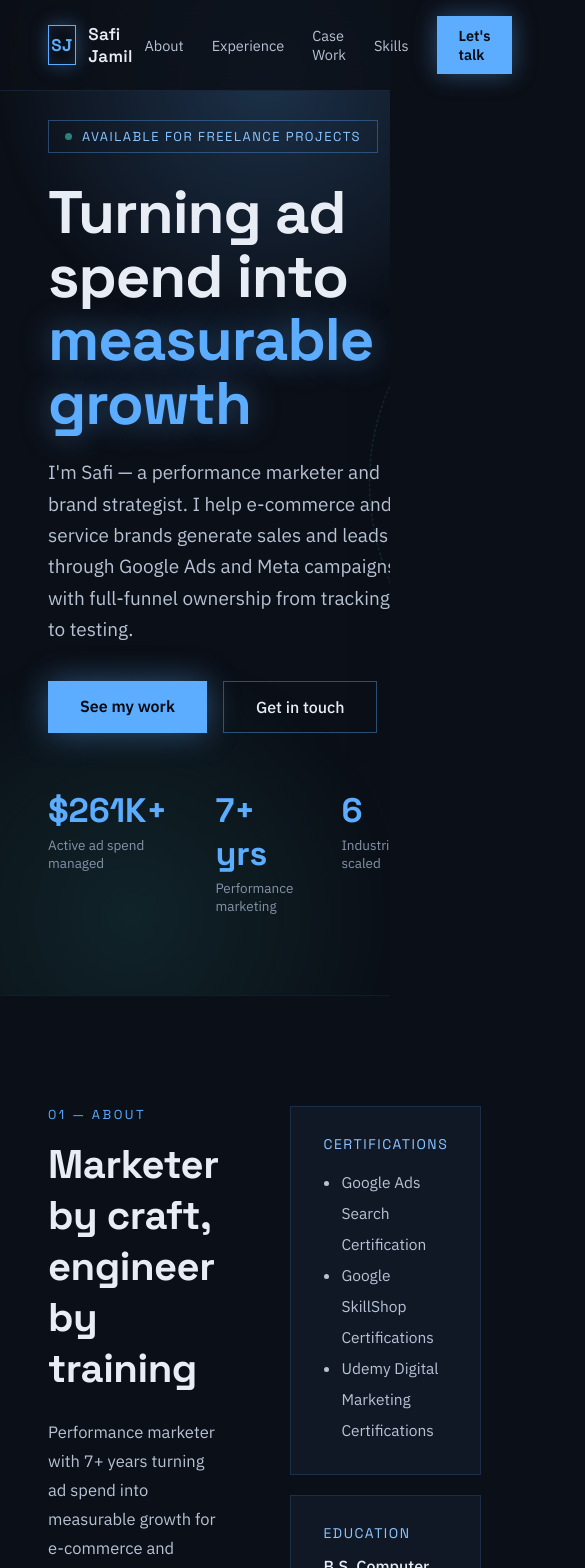
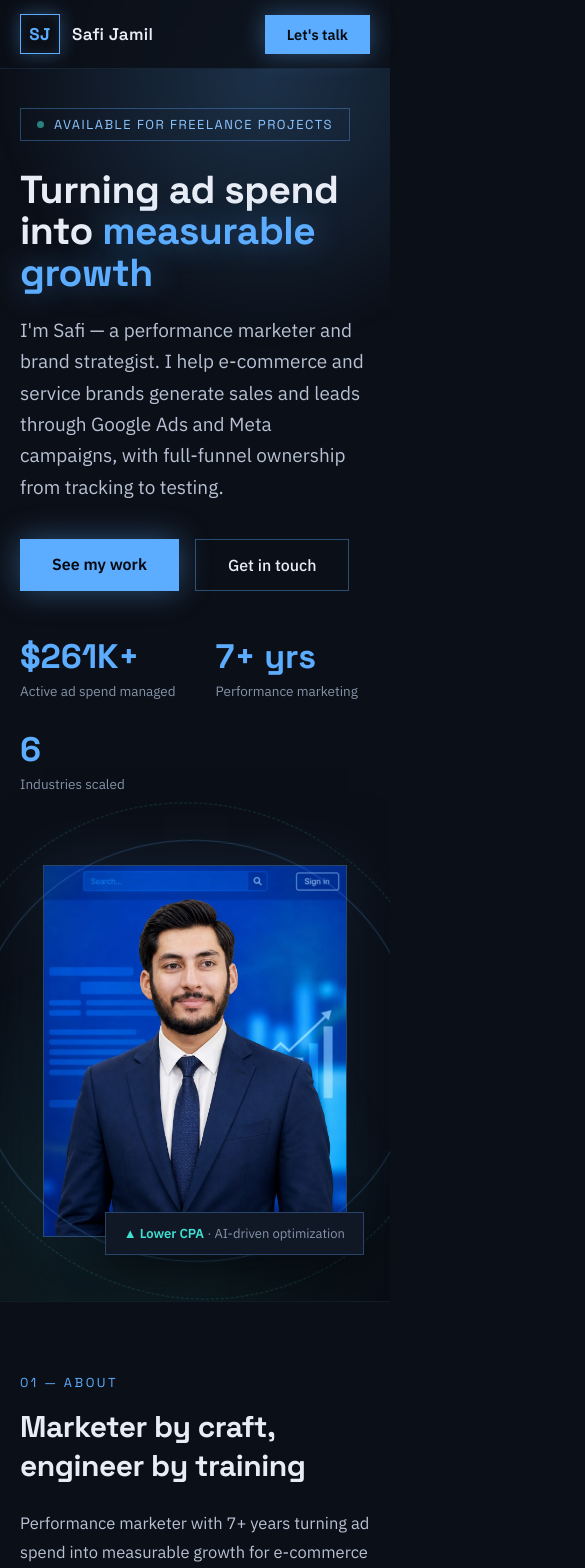
Before and after one commit to devteamstarforcesolutions/safijamil-website, a Next.js app: page / in a window 390 px wide. Shown: the top 1568 px of the page, 585 px wide, since content can reach past the window. Built offline with nearby package versions, Linux system fonts and the light colour scheme.

Commit message:
Add files via upload

```diff
--- a/src/app/globals.css
+++ b/src/app/globals.css
@@ -9,6 +9,7 @@ html {
 html,
 body {
   max-width: 100vw;
+  overflow-x: hidden;
 }
 
 body {
@@ -213,3 +214,211 @@ textarea::placeholder {
 .field:focus {
   border-color: #5cadff;
 }
+
+/* ---- Responsive layout ---- */
+
+.nav-bar {
+  padding: 16px 48px;
+}
+
+.hero-pad {
+  padding: 120px 48px 80px;
+}
+
+.hero-grid {
+  display: grid;
+  grid-template-columns: 1.15fr 0.85fr;
+  gap: 64px;
+  align-items: center;
+  max-width: 1200px;
+  margin: 0 auto;
+  width: 100%;
+  position: relative;
+}
+
+.hero-h1 {
+  font-size: 60px;
+  line-height: 1.06;
+  letter-spacing: -1px;
+}
+
+.hero-ctas {
+  display: flex;
+  gap: 16px;
+  margin-bottom: 56px;
+}
+
+.hero-stats {
+  display: flex;
+  gap: 48px;
+}
+
+.hero-photo {
+  width: 360px;
+  height: 440px;
+}
+
+.section {
+  padding: 110px 48px;
+  border-top: 1px solid rgba(92, 173, 255, 0.08);
+}
+
+.h2 {
+  font-size: 40px;
+  letter-spacing: -0.5px;
+}
+
+.h2--xl {
+  font-size: 44px;
+  letter-spacing: -0.5px;
+}
+
+.about-grid {
+  display: grid;
+  grid-template-columns: 0.9fr 1.1fr;
+  gap: 72px;
+  align-items: start;
+}
+
+.timeline {
+  position: relative;
+  padding-left: 36px;
+  border-left: 1px solid rgba(92, 173, 255, 0.25);
+  display: grid;
+  gap: 44px;
+}
+
+.cases-grid {
+  display: grid;
+  grid-template-columns: repeat(2, 1fr);
+  gap: 24px;
+}
+
+.skills-grid {
+  display: grid;
+  grid-template-columns: 1fr 1fr;
+  gap: 24px;
+  align-items: start;
+}
+
+.quotes-grid,
+.posts-grid {
+  display: grid;
+  grid-template-columns: repeat(3, 1fr);
+  gap: 24px;
+}
+
+.insights-head {
+  display: flex;
+  justify-content: space-between;
+  align-items: end;
+  margin-bottom: 56px;
+  gap: 24px;
+}
+
+.contact-grid {
+  position: relative;
+  max-width: 1200px;
+  margin: 0 auto;
+  display: grid;
+  grid-template-columns: 1fr 1fr;
+  gap: 72px;
+  align-items: start;
+}
+
+.footer-bar {
+  padding: 32px 48px;
+  display: flex;
+  justify-content: space-between;
+  align-items: center;
+  gap: 24px;
+}
+
+@media (max-width: 1000px) {
+  .quotes-grid,
+  .posts-grid {
+    grid-template-columns: 1fr;
+    max-width: 560px;
+  }
+}
+
+@media (max-width: 860px) {
+  .nav-bar {
+    padding: 14px 20px;
+  }
+  .nav-link {
+    display: none;
+  }
+
+  .hero-pad {
+    padding: 108px 20px 64px;
+  }
+  .hero-grid {
+    grid-template-columns: 1fr;
+    gap: 72px;
+  }
+  .hero-h1 {
+    font-size: clamp(36px, 10vw, 52px);
+    letter-spacing: -0.5px;
+  }
+  .hero-ctas {
+    flex-wrap: wrap;
+    margin-bottom: 44px;
+  }
+  .hero-stats {
+    flex-wrap: wrap;
+    gap: 28px 40px;
+  }
+  .hero-photo {
+    width: min(320px, 78vw);
+    height: auto;
+    aspect-ratio: 360 / 440;
+  }
+
+  .section {
+    padding: 72px 20px;
+  }
+  .h2 {
+    font-size: 30px;
+  }
+  .h2--xl {
+    font-size: 32px;
+  }
+
+  .about-grid,
+  .skills-grid,
+  .cases-grid,
+  .contact-grid {
+    grid-template-columns: 1fr;
+    gap: 40px;
+  }
+
+  .timeline {
+    padding-left: 26px;
+    gap: 36px;
+  }
+  .timeline-dot {
+    left: -32px !important;
+  }
+
+  .insights-head {
+    flex-direction: column;
+    align-items: flex-start;
+    gap: 12px;
+    margin-bottom: 40px;
+  }
+
+  .footer-bar {
+    padding: 28px 20px;
+    flex-direction: column;
+    justify-content: center;
+    text-align: center;
+  }
+
+  .contact-form-card {
+    padding: 28px 20px !important;
+  }
+  .case-card {
+    padding: 28px 22px !important;
+  }
+}
--- a/src/components/About.tsx
+++ b/src/components/About.tsx
@@ -1,19 +1,7 @@
 export default function About() {
   return (
-    <section
-      id="about"
-      style={{ padding: "110px 48px", borderTop: "1px solid rgba(92,173,255,.08)" }}
-    >
-      <div
-        style={{
-          maxWidth: 1200,
-          margin: "0 auto",
-          display: "grid",
-          gridTemplateColumns: ".9fr 1.1fr",
-          gap: 72,
-          alignItems: "start",
-        }}
-      >
+    <section id="about" className="section">
+      <div className="about-grid" style={{ maxWidth: 1200, margin: "0 auto" }}>
         <div data-reveal="">
           <div
             style={{
@@ -28,12 +16,11 @@ export default function About() {
             01 — About
           </div>
           <h2
+            className="h2"
             style={{
               fontFamily: "var(--font-space-grotesk), sans-serif",
-              fontSize: 40,
               fontWeight: 700,
               margin: "0 0 24px",
-              letterSpacing: -0.5,
             }}
           >
             Marketer by craft, engineer by training
--- a/src/components/CaseWork.tsx
+++ b/src/components/CaseWork.tsx
@@ -3,10 +3,7 @@ import TiltCard from "./TiltCard";
 
 export default function CaseWork() {
   return (
-    <section
-      id="work"
-      style={{ padding: "110px 48px", borderTop: "1px solid rgba(92,173,255,.08)" }}
-    >
+    <section id="work" className="section">
       <div style={{ maxWidth: 1200, margin: "0 auto" }}>
         <div data-reveal="" style={{ marginBottom: 56, maxWidth: 640 }}>
           <div
@@ -22,12 +19,11 @@ export default function CaseWork() {
             03 — Case Work
           </div>
           <h2
+            className="h2"
             style={{
               fontFamily: "var(--font-space-grotesk), sans-serif",
-              fontSize: 40,
               fontWeight: 700,
               margin: "0 0 18px",
-              letterSpacing: -0.5,
             }}
           >
             Campaigns that pay for themselves
@@ -37,7 +33,7 @@ export default function CaseWork() {
             conversion tracking, so every dollar is accountable.
           </p>
         </div>
-        <div style={{ display: "grid", gridTemplateColumns: "repeat(2, 1fr)", gap: 24 }}>
+        <div className="cases-grid">
           {cases.map((c) => (
             <TiltCard className="case-card" key={c.industry}>
               <div
--- a/src/components/Contact.tsx
+++ b/src/components/Contact.tsx
@@ -4,12 +4,8 @@ export default function Contact() {
   return (
     <section
       id="contact"
-      style={{
-        padding: "110px 48px 90px",
-        borderTop: "1px solid rgba(92,173,255,.08)",
-        position: "relative",
-        overflow: "hidden",
-      }}
+      className="section"
+      style={{ position: "relative", overflow: "hidden" }}
     >
       <div
         style={{
@@ -23,17 +19,7 @@ export default function Contact() {
           pointerEvents: "none",
         }}
       />
-      <div
-        style={{
-          position: "relative",
-          maxWidth: 1200,
-          margin: "0 auto",
-          display: "grid",
-          gridTemplateColumns: "1fr 1fr",
-          gap: 72,
-          alignItems: "start",
-        }}
-      >
+      <div className="contact-grid">
         <div data-reveal="">
           <div
             style={{
@@ -48,12 +34,11 @@ export default function Contact() {
             07 — Contact
           </div>
           <h2
+            className="h2--xl"
             style={{
               fontFamily: "var(--font-space-grotesk), sans-serif",
-              fontSize: 44,
               fontWeight: 700,
               margin: "0 0 22px",
-              letterSpacing: -0.5,
             }}
           >
             Let&apos;s grow something together
--- a/src/components/ContactForm.tsx
+++ b/src/components/ContactForm.tsx
@@ -35,6 +35,7 @@ export default function ContactForm() {
   return (
     <form
       data-reveal=""
+      className="contact-form-card"
       onSubmit={sendMail}
       style={{
         padding: 40,
--- a/src/components/Experience.tsx
+++ b/src/components/Experience.tsx
@@ -2,10 +2,7 @@ import { jobs } from "@/data/content";
 
 export default function Experience() {
   return (
-    <section
-      id="experience"
-      style={{ padding: "110px 48px", borderTop: "1px solid rgba(92,173,255,.08)" }}
-    >
+    <section id="experience" className="section">
       <div style={{ maxWidth: 900, margin: "0 auto" }}>
         <div data-reveal="" style={{ marginBottom: 56 }}>
           <div
@@ -21,29 +18,21 @@ export default function Experience() {
             02 — Experience
           </div>
           <h2
+            className="h2"
             style={{
               fontFamily: "var(--font-space-grotesk), sans-serif",
-              fontSize: 40,
               fontWeight: 700,
               margin: 0,
-              letterSpacing: -0.5,
             }}
           >
             Seven years in the growth trenches
           </h2>
         </div>
-        <div
-          style={{
-            position: "relative",
-            paddingLeft: 36,
-            borderLeft: "1px solid rgba(92,173,255,.25)",
-            display: "grid",
-            gap: 44,
-          }}
-        >
+        <div className="timeline">
           {jobs.map((job) => (
             <div data-reveal="" key={job.company + job.dates} style={{ position: "relative" }}>
               <span
+                className="timeline-dot"
                 style={{
                   position: "absolute",
                   left: -42,
--- a/src/components/Footer.tsx
+++ b/src/components/Footer.tsx
@@ -1,14 +1,8 @@
 export default function Footer() {
   return (
     <footer
-      style={{
-        padding: "32px 48px",
-        borderTop: "1px solid rgba(92,173,255,.1)",
-        display: "flex",
-        justifyContent: "space-between",
-        alignItems: "center",
-        gap: 24,
-      }}
+      className="footer-bar"
+      style={{ borderTop: "1px solid rgba(92,173,255,.1)" }}
     >
       <div style={{ display: "flex", alignItems: "center", gap: 12 }}>
         <span
--- a/src/components/Hero.tsx
+++ b/src/components/Hero.tsx
@@ -6,13 +6,13 @@ export default function Hero() {
   return (
     <header
       id="top"
+      className="hero-pad"
       style={{
         position: "relative",
         minHeight: "100vh",
         display: "flex",
         alignItems: "center",
         overflow: "hidden",
-        padding: "120px 48px 80px",
       }}
     >
       <div
@@ -41,18 +41,7 @@ export default function Hero() {
           pointerEvents: "none",
         }}
       />
-      <div
-        style={{
-          position: "relative",
-          display: "grid",
-          gridTemplateColumns: "1.15fr .85fr",
-          gap: 64,
-          alignItems: "center",
-          maxWidth: 1200,
-          margin: "0 auto",
-          width: "100%",
-        }}
-      >
+      <div className="hero-grid">
         <div>
           <div
             style={{
@@ -81,13 +70,11 @@ export default function Hero() {
             Available for freelance projects
           </div>
           <h1
+            className="hero-h1"
             style={{
               fontFamily: "var(--font-space-grotesk), sans-serif",
-              fontSize: 60,
-              lineHeight: 1.06,
               fontWeight: 700,
               margin: "0 0 22px",
-              letterSpacing: -1,
             }}
           >
             Turning ad spend into{" "}
@@ -109,7 +96,7 @@ export default function Hero() {
             brands generate sales and leads through Google Ads and Meta campaigns, with full-funnel
             ownership from tracking to testing.
           </p>
-          <div style={{ display: "flex", gap: 16, marginBottom: 56 }}>
+          <div className="hero-ctas">
             <a
               href="#work"
               className="btn-primary"
@@ -140,7 +127,7 @@ export default function Hero() {
               Get in touch
             </a>
           </div>
-          <div style={{ display: "flex", gap: 48 }}>
+          <div className="hero-stats">
             <div>
               <div style={{ fontFamily: "var(--font-space-grotesk), sans-serif", fontSize: 34, fontWeight: 700, color: "#5CADFF" }}>
                 $261K+
@@ -214,9 +201,8 @@ export default function Hero() {
             width={360}
             height={440}
             priority
+            className="hero-photo"
             style={{
-              width: 360,
-              height: 440,
               objectFit: "cover",
               objectPosition: "top",
               border: "1px solid rgba(92,173,255,.35)",
--- a/src/components/Insights.tsx
+++ b/src/components/Insights.tsx
@@ -2,21 +2,9 @@ import { posts } from "@/data/content";
 
 export default function Insights() {
   return (
-    <section
-      id="blog"
-      style={{ padding: "110px 48px", borderTop: "1px solid rgba(92,173,255,.08)" }}
-    >
+    <section id="blog" className="section">
       <div style={{ maxWidth: 1200, margin: "0 auto" }}>
-        <div
-          data-reveal=""
-          style={{
-            display: "flex",
-            justifyContent: "space-between",
-            alignItems: "end",
-            marginBottom: 56,
-            gap: 24,
-          }}
-        >
+        <div data-reveal="" className="insights-head">
           <div>
             <div
               style={{
@@ -31,12 +19,11 @@ export default function Insights() {
               06 — Insights
             </div>
             <h2
+              className="h2"
               style={{
                 fontFamily: "var(--font-space-grotesk), sans-serif",
-                fontSize: 40,
                 fontWeight: 700,
                 margin: 0,
-                letterSpacing: -0.5,
               }}
             >
               Writing, coming soon
@@ -56,7 +43,7 @@ export default function Insights() {
             In the works
           </span>
         </div>
-        <div style={{ display: "grid", gridTemplateColumns: "repeat(3, 1fr)", gap: 24 }}>
+        <div className="posts-grid">
           {posts.map((p) => (
             <div
               data-reveal=""
--- a/src/components/Nav.tsx
+++ b/src/components/Nav.tsx
@@ -1,6 +1,7 @@
 export default function Nav() {
   return (
     <nav
+      className="nav-bar"
       style={{
         position: "fixed",
         top: 0,
@@ -10,7 +11,6 @@ export default function Nav() {
         display: "flex",
         alignItems: "center",
         justifyContent: "space-between",
-        padding: "16px 48px",
         background: "rgba(11,15,23,.82)",
         backdropFilter: "blur(14px)",
         borderBottom: "1px solid rgba(92,173,255,.12)",
--- a/src/components/Skills.tsx
+++ b/src/components/Skills.tsx
@@ -2,10 +2,7 @@ import { skills, tools } from "@/data/content";
 
 export default function Skills() {
   return (
-    <section
-      id="skills"
-      style={{ padding: "110px 48px", borderTop: "1px solid rgba(92,173,255,.08)" }}
-    >
+    <section id="skills" className="section">
       <div style={{ maxWidth: 1200, margin: "0 auto" }}>
         <div data-reveal="" style={{ marginBottom: 56 }}>
           <div
@@ -21,18 +18,17 @@ export default function Skills() {
             04 — Skills &amp; Stack
           </div>
           <h2
+            className="h2"
             style={{
               fontFamily: "var(--font-space-grotesk), sans-serif",
-              fontSize: 40,
               fontWeight: 700,
               margin: 0,
-              letterSpacing: -0.5,
             }}
           >
             Full-funnel, tool by tool
           </h2>
         </div>
-        <div style={{ display: "grid", gridTemplateColumns: "1fr 1fr", gap: 24, alignItems: "start" }}>
+        <div className="skills-grid">
           <div data-reveal="" style={{ padding: 36, background: "#101826", border: "1px solid rgba(92,173,255,.14)" }}>
             <div
               style={{
--- a/src/components/Testimonials.tsx
+++ b/src/components/Testimonials.tsx
@@ -2,10 +2,7 @@ import { quotes } from "@/data/content";
 
 export default function Testimonials() {
   return (
-    <section
-      id="testimonials"
-      style={{ padding: "110px 48px", borderTop: "1px solid rgba(92,173,255,.08)" }}
-    >
+    <section id="testimonials" className="section">
       <div style={{ maxWidth: 1200, margin: "0 auto" }}>
         <div data-reveal="" style={{ marginBottom: 56 }}>
           <div
@@ -21,18 +18,17 @@ export default function Testimonials() {
             05 — Testimonials
           </div>
           <h2
+            className="h2"
             style={{
               fontFamily: "var(--font-space-grotesk), sans-serif",
-              fontSize: 40,
               fontWeight: 700,
               margin: 0,
-              letterSpacing: -0.5,
             }}
           >
             What clients say
           </h2>
         </div>
-        <div style={{ display: "grid", gridTemplateColumns: "repeat(3, 1fr)", gap: 24 }}>
+        <div className="quotes-grid">
           {quotes.map((q) => (
             <div
               data-reveal=""
```
